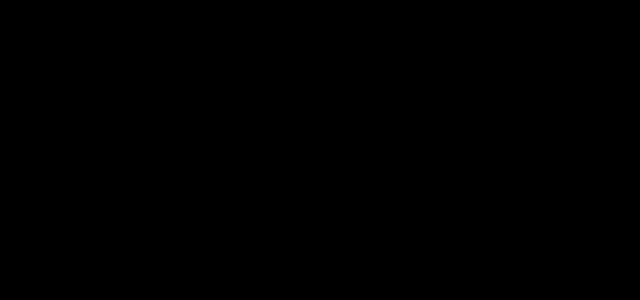
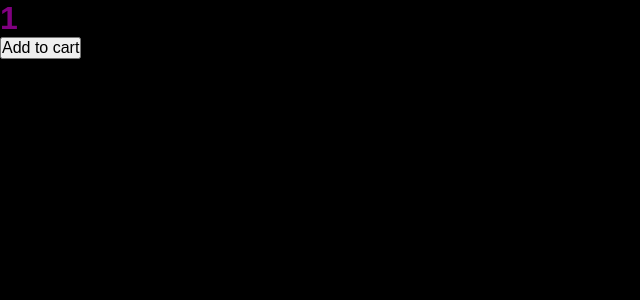
Before and after one commit to jpcmf/Next.js, a Next.js app: page /catalog/products/1 in a window 1280 px wide. Shown: the top 300 px of the page, without its empty margins (0-640 px from the left). Built offline with nearby package versions, Linux system fonts and the light colour scheme.

Commit message:
feat(lazy): add example of lazy load components

```diff
--- /dev/null
+++ b/src/components/AddToCartModal.tsx
@@ -0,0 +1,3 @@
+export default function AddToCartModal() {
+  return <div>Do you really want to add this product to the cart?</div>;
+}
--- a/src/pages/catalog/products/[slug].tsx
+++ b/src/pages/catalog/products/[slug].tsx
@@ -1,7 +1,32 @@
-import { useRouter } from 'next/router'
+import { useRouter } from "next/router";
+import dynamic from "next/dynamic";
+import { useCallback, useState } from "react";
+import { Container } from "../../../styles/pages/home";
+
+const AddToCartModal = dynamic(
+  () => import("../../../components/AddToCartModal"),
+  {
+    loading: () => <p>Loading...</p>,
+    ssr: false, //TODO: ssr false enable component load in the client-side (browser)
+  }
+);
 
 export default function Product() {
   const router = useRouter();
 
-  return <h1>{router.query.slug}</h1>
+  const [isAddToCartModalVisible, setIsAddToCartModalVisible] = useState(false);
+
+  const handleAddToCart = useCallback(() => {
+    setIsAddToCartModalVisible(true);
+  }, []);
+
+  return (
+    <Container>
+      <h1>{router.query.slug}</h1>
+
+      <button onClick={handleAddToCart}>Add to cart</button>
+
+      {isAddToCartModalVisible && <AddToCartModal />}
+    </Container>
+  );
 }
```
